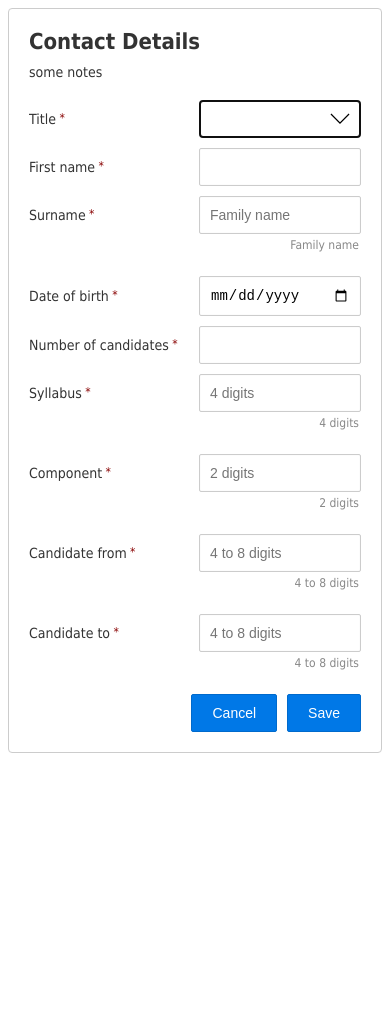
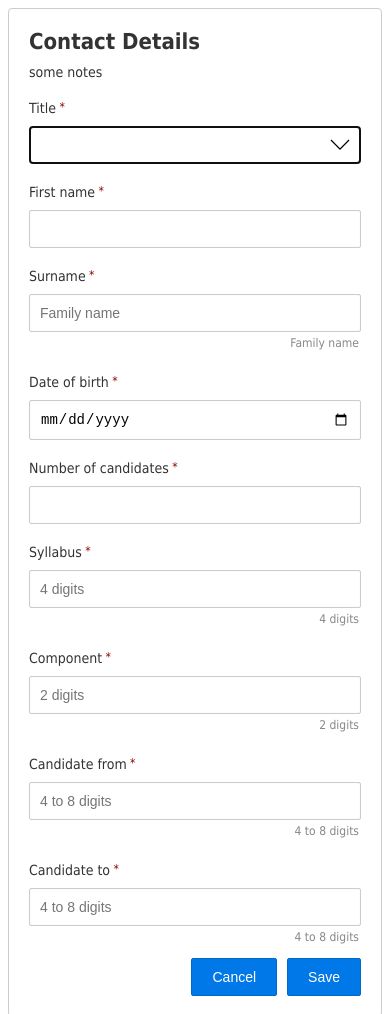
Before and after one commit to rgee0/pure-form, a website: page index.html in a window 390 px wide. Shown: the top 1014 px of the page. Before the commit the page ends 844 px from the top, so only its background shows below. Drawn offline with Linux system fonts and the light colour scheme.

Commit message:
added responsive CSS to shift labels above inputs on small screens

```diff
--- a/components/pure-form.css
+++ b/components/pure-form.css
@@ -4,6 +4,7 @@ pure-form {
     display: block;
     position: relative;
     padding: 20px;
+    min-width: 320px;
 }
 
 pure-form:empty {
@@ -24,7 +25,7 @@ pure-form form {
     padding: 0;
     display: block;
     margin: 0;
-    overflow: auto;
+    /*overflow: auto;*/
 }
 
 pure-form form:empty {
@@ -57,7 +58,7 @@ pure-form .pure-form-label {
     position: relative;
     clear: both;
     float: none;
-    overflow: auto;
+    /*overflow: auto;*/
 }
 
 pure-form .pure-form-label[data-required=true] .pure-form-label-text:after {
@@ -153,3 +154,32 @@ pure-form .pure-form-button:last-child {
 
 pure-form ::-webkit-input-placeholder { font-size: 14px; }
 pure-form ::-moz-placeholder  { font-size: 14px; }
+
+/* responsive */
+
+@media (max-width: 550px) {
+
+    pure-form .pure-form-label-text {
+        display: block;
+        width: 100%;
+    }
+
+    pure-form input[type=password],
+    pure-form input[type=email],
+    pure-form input[type=url],
+    pure-form input[type=date],
+    pure-form input[type=month],
+    pure-form input[type=time],
+    pure-form input[type=datetime],
+    pure-form input[type=datetime-local],
+    pure-form input[type=week],
+    pure-form input[type=tel],
+    pure-form input[type=color],
+    pure-form input[type=number],
+    pure-form input[type=search],
+    pure-form input[type=text],
+    pure-form select,
+    pure-form textarea {
+        width: 100%;
+    }
+}
```
